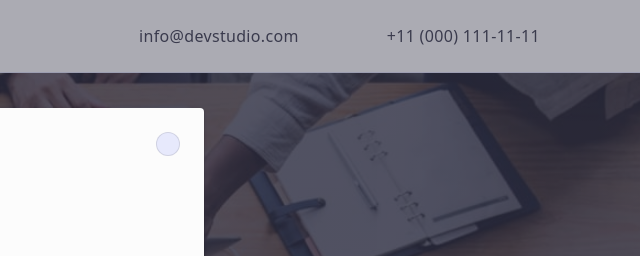
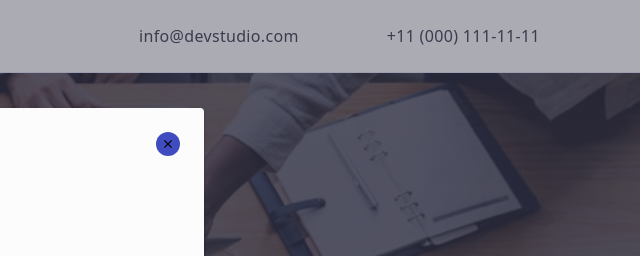
Before and after one commit to vovaVat/goit-markup-hw-05, a plain HTML site: page index.html in a window 1280 px wide. Both pictures are taken after a click on the button 808 px from the left and 144 px from the top of the page. Shown: the top 256 px of the page, 640-1280 px from the left. Drawn offline with nearby package versions, Linux system fonts and the light colour scheme.

Commit message:
button close

```diff
--- a/css/styles.css
+++ b/css/styles.css
@@ -562,3 +562,13 @@ svg{
     cursor: pointer;
     transition: background-color 250ms cubic-bezier(0.4, 0, 0.2, 1), border 250ms cubic-bezier(0.4, 0, 0.2, 1);
 }
+
+.modal-button:hover{
+    background-color: #404bbf;
+    border: none;
+}
+
+.modal-button:focus{
+    background-color: #404bbf;
+    border: none;
+}
--- a/index.html
+++ b/index.html
@@ -377,7 +377,9 @@
 
     <div class="modal-overlay">
         <div class="modal">
-            <button type="button" class="modal-button"></button>
+            <button type="button" class="modal-button"><svg width="8" height="8">
+                <use href="./images/close.svg#icon-Vector"></use>
+            </svg></button>
         </div>
     </div>
 </body>
```
Also changed, not shown: images/close.svg (added).
